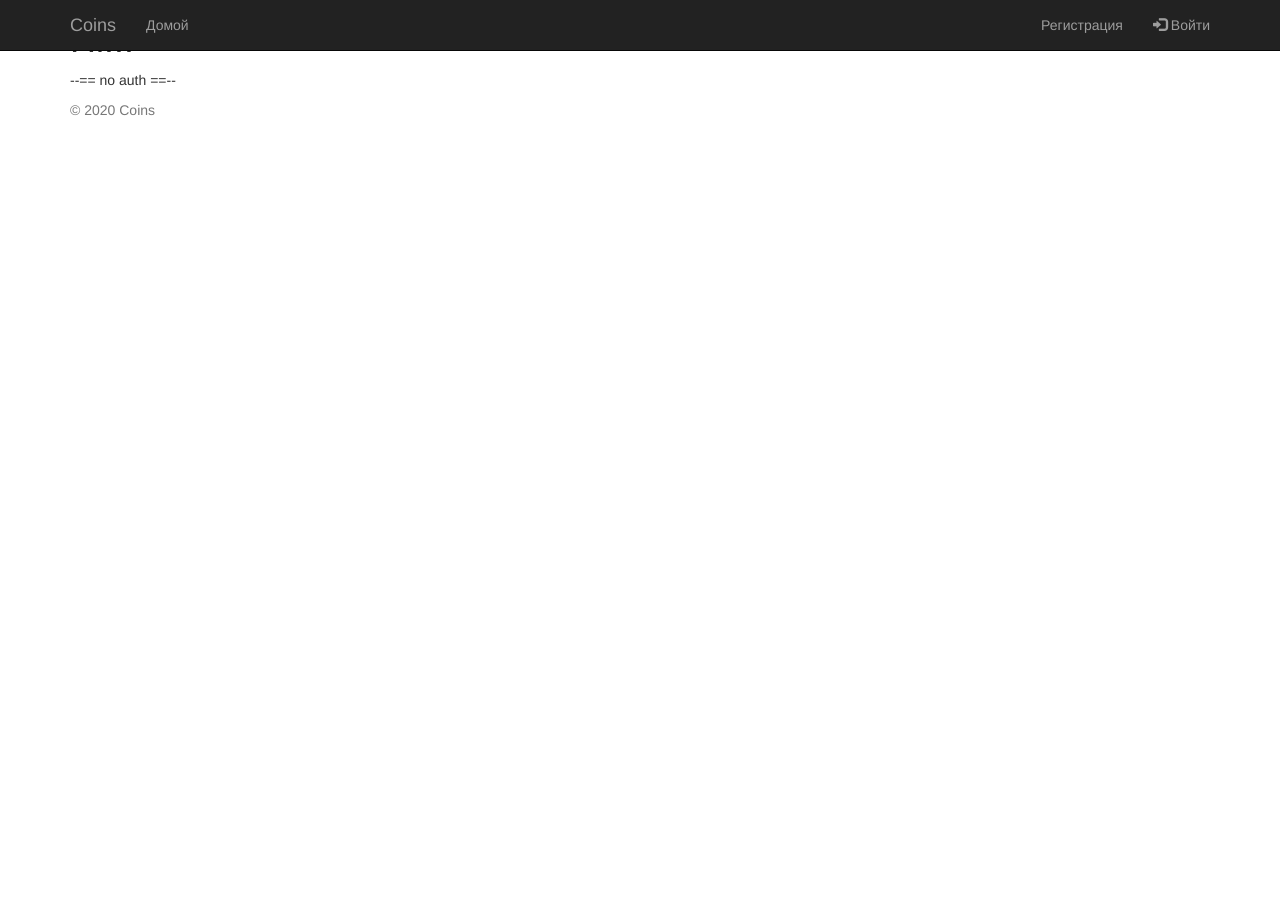
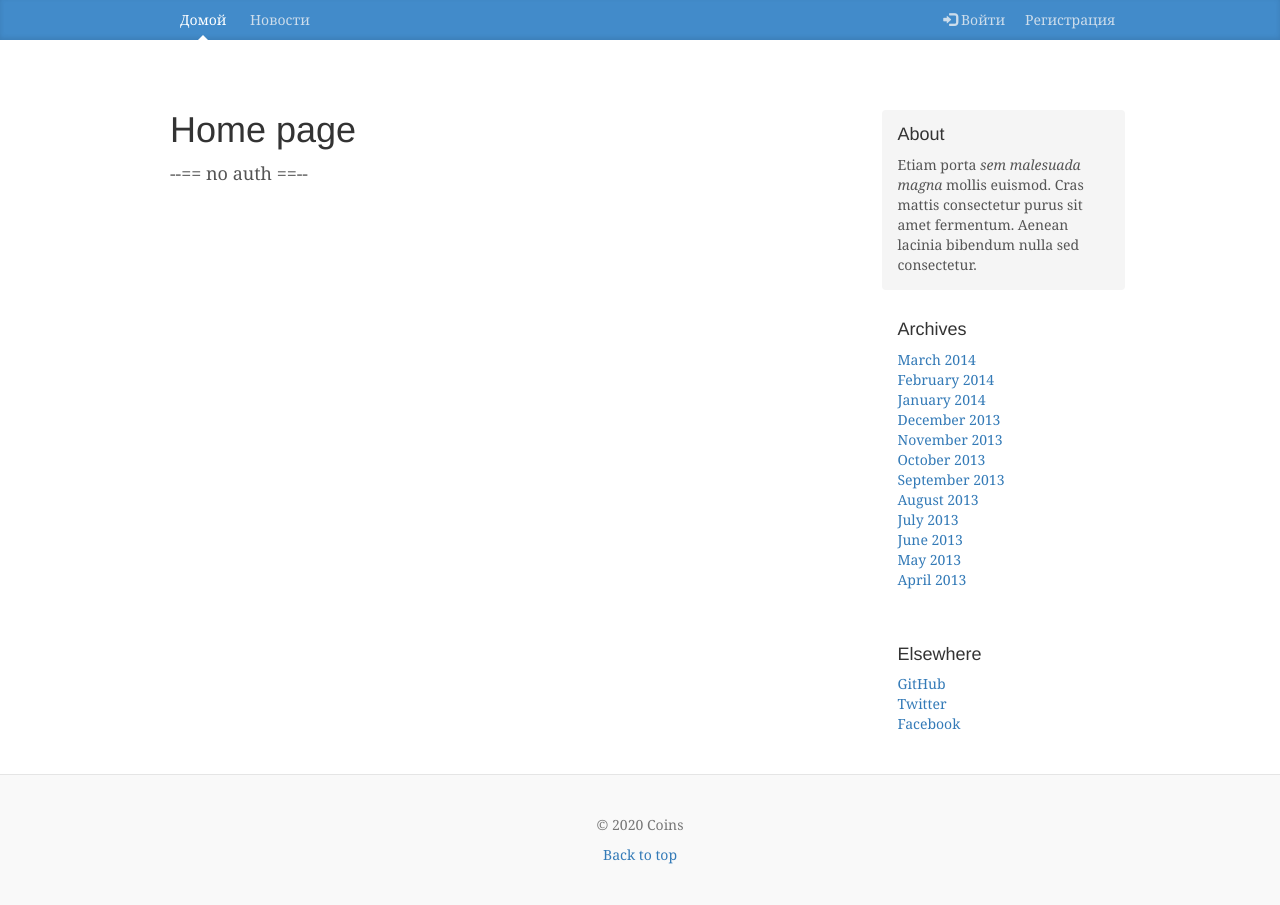
Before and after one commit to sevg78/flask_tmp, a Flask app: page / in a window 1280 px wide. Before the commit the page ends 116 px from the top, so only its background shows below. Run offline with Flask 2, Linux system fonts and the light colour scheme; parts of the project's set-up code (start-up, migrations or seed data) failed here and were passed over; some libraries are stand-ins or nearby versions.

Commit message:
24-11-2020

```diff
--- a/app/models.py
+++ b/app/models.py
@@ -140,6 +140,9 @@ class AnonymousUser(AnonymousUserMixin):
         return False
 
 
+login_manager.anonymous_user = AnonymousUser
+
+
 class Post(db.Model):
     __tablename__ = 'post'
     id = db.Column(db.Integer, primary_key=True)
@@ -175,8 +178,6 @@ class Tag(db.Model):
             self.slug = slugify(self.name + str(datetime.utcnow()))
 
 
-login_manager.anonymous_user = AnonymousUser
-
 
 @login_manager.user_loader
 def load_user(user_id):
--- a/app/posts/controllers.py
+++ b/app/posts/controllers.py
@@ -14,3 +14,8 @@ from flask_login import current_user
 from . . database import db
 
 module = Blueprint('posts', __name__)
+
+
+@module.route('/news')
+def news():
+    return render_template('posts/news.html')
--- /dev/null
+++ b/app/static/css/blog.css
@@ -0,0 +1,167 @@
+/*
+ * Globals
+ */
+
+ body {
+    font-family: Georgia, "Times New Roman", Times, serif;
+    color: #555;
+
+  }
+
+  h1, .h1,
+  h2, .h2,
+  h3, .h3,
+  h4, .h4,
+  h5, .h5,
+  h6, .h6 {
+    margin-top: 0;
+    font-family: "Helvetica Neue", Helvetica, Arial, sans-serif;
+    font-weight: normal;
+    color: #333;
+  }
+
+
+  /*
+   * Override Bootstrap's default container.
+   */
+
+  @media (min-width: 1200px) {
+    .container {
+      width: 970px;
+    }
+  }
+
+
+  /*
+   * Masthead for nav
+   */
+
+  .blog-masthead {
+    background-color: #428bca;
+    -webkit-box-shadow: inset 0 -2px 5px rgba(0,0,0,.1);
+            box-shadow: inset 0 -2px 5px rgba(0,0,0,.1);
+  }
+
+  /* Nav links */
+  .blog-nav-item {
+    position: relative;
+    display: inline-block;
+    padding: 10px;
+    font-weight: 500;
+    color: #cdddeb;
+  }
+  .blog-nav-item:hover,
+  .blog-nav-item:focus {
+    color: #fff;
+    text-decoration: none;
+  }
+
+  /* Active state gets a caret at the bottom */
+  .blog-nav .active {
+    color: #fff;
+  }
+  .blog-nav .active:after {
+    position: absolute;
+    bottom: 0;
+    left: 50%;
+    width: 0;
+    height: 0;
+    margin-left: -5px;
+    vertical-align: middle;
+    content: " ";
+    border-right: 5px solid transparent;
+    border-bottom: 5px solid;
+    border-left: 5px solid transparent;
+  }
+
+
+  /*
+   * Blog name and description
+   */
+
+  .blog-header {
+    padding-top: 20px;
+    padding-bottom: 20px;
+  }
+  .blog-title {
+    margin-top: 30px;
+    margin-bottom: 0;
+    font-size: 60px;
+    font-weight: normal;
+  }
+  .blog-description {
+    font-size: 20px;
+    color: #999;
+  }
+
+
+  /*
+   * Main column and sidebar layout
+   */
+
+  .blog-main {
+    font-size: 18px;
+    line-height: 1.5;
+  }
+
+  /* Sidebar modules for boxing content */
+  .sidebar-module {
+    padding: 15px;
+    margin: 0 -15px 15px;
+  }
+  .sidebar-module-inset {
+    padding: 15px;
+    background-color: #f5f5f5;
+    border-radius: 4px;
+  }
+  .sidebar-module-inset p:last-child,
+  .sidebar-module-inset ul:last-child,
+  .sidebar-module-inset ol:last-child {
+    margin-bottom: 0;
+  }
+
+
+  /* Pagination */
+  .pager {
+    margin-bottom: 60px;
+    text-align: left;
+  }
+  .pager > li > a {
+    width: 140px;
+    padding: 10px 20px;
+    text-align: center;
+    border-radius: 30px;
+  }
+
+
+  /*
+   * Blog posts
+   */
+
+  .blog-post {
+    margin-bottom: 60px;
+  }
+  .blog-post-title {
+    margin-bottom: 5px;
+    font-size: 40px;
+  }
+  .blog-post-meta {
+    margin-bottom: 20px;
+    color: #999;
+  }
+
+
+  /*
+   * Footer
+   */
+
+  .blog-footer {
+    padding: 40px 0;
+    color: #999;
+    text-align: center;
+    background-color: #f9f9f9;
+    border-top: 1px solid #e5e5e5;
+  }
+  .blog-footer p:last-child {
+    margin-bottom: 0;
+  }
--- a/app/templates/index.html
+++ b/app/templates/index.html
@@ -3,7 +3,7 @@
 {% block content %}
 <!-- Begin page content -->
 
-    <h1 class="mt-5">Hi!!!</h1>
+    <h1 class="mt-5">Home page</h1>
     <p>--=={% if current_user.is_authenticated %}
               {{ current_user.username }}
             {% else %}
--- a/app/templates/layout.html
+++ b/app/templates/layout.html
@@ -8,61 +8,85 @@
 
 {% block styles %}
   {{super()}}
-  <link href="/static/css/global.css" rel="stylesheet">
+  <link href="/static/css/blog.css" rel="stylesheet">
 {% endblock %}
 
 {% block body %}
 
   {% block navbar %}
-    <nav class="navbar navbar-inverse navbar-fixed-top">
-      <div class="container">
-        <div class="navbar-header">
-          <button type="button" class="navbar-toggle collapsed" data-toggle="collapse" data-target="#navbar" aria-expanded="false" aria-controls="navbar">
-            <span class="sr-only">Toggle navigation</span>
-            <span class="icon-bar"></span>
-            <span class="icon-bar"></span>
-            <span class="icon-bar"></span>
-          </button>
-          <a class="navbar-brand" href="/">{{ config.get('APP_NAME')  }}</a>
-        </div>
-        <div id="navbar" class="collapse navbar-collapse">
-          <ul class="nav navbar-nav">
-            <li><a href="{{ url_for('users.index') }}">Домой</a></li>
-          </ul>
-          <ul class="nav navbar-nav navbar-right">
+  <div class="blog-masthead">
+    <div class="container">
+    <nav class="blog-nav">
+            <a class="blog-nav-item active" href="{{ url_for('users.index') }}">Домой</a>
+            <a class="blog-nav-item" href="{{ url_for('posts.news') }}">Новости</a>
             {% if current_user.is_authenticated %}
-				<li class="dropdown">
-                    <a href="#" class="dropdown-toggle" data-toggle="dropdown">
-                        <img src="{{ current_user.gravatar(size=18) }}">
-                        {{ current_user.username }} <b class="caret"></b>
-                    </a>
-                    <ul class="dropdown-menu">
-                        <li><a href="{{ url_for('users.user', username=current_user.username) }}">Профиль</a></li>
-                        <li><a href="{{ url_for('users.logout') }}">Выйти</a></li>
-                    </ul>
-                </li>
+            <a class="blog-nav-item navbar-right" href="{{ url_for('users.user', username=current_user.username) }}">
+                  <img src="{{ current_user.gravatar(size=18) }}">
+                  {{ current_user.username }} <b class="caret"></b>
+                </a>
+            <a class="blog-nav-item navbar-right" href="{{ url_for('users.logout') }}">Выйти</a>
             {% else %}
-              <li><a href="{{ url_for('users.reg') }}">Регистрация</a></li>
-              <li><a href="{{ url_for('users.log') }}"><span class="glyphicon glyphicon-log-in"></span>  Войти</a></li>
+            <a class="blog-nav-item navbar-right" href="{{ url_for('users.reg') }}">Регистрация</a>
+            <a class="blog-nav-item navbar-right" href="{{ url_for('users.log') }}"><span class="glyphicon glyphicon-log-in"></span>  Войти</a>
             {% endif %}
-          </ul>
           {% if current_user.is_authenticated %}
-
-              <a  class="btn btn-danger navbar-btn"href="{{ url_for('admin.index') }}">Админ</a>
-
+                {% if current_user.is_administrator() %}
+              <a class="blog-nav-item navbar-right" style="color: rgb(255, 0, 0)" href="{{ url_for('admin.index') }}">Админ</a>
+                {% endif %}
           {% endif %}
-
-        </div><!--/.nav-collapse -->
-      </div>
     </nav>
-
+  </div>
+  </div>
   {% endblock %}
 
   <div class="container">
-    <div id="main-div" class="with-margins">
 
-      {% import "bootstrap/utils.html" as utils %} {{ utils.flashed_messages(dismissible=True, container=False) }}
+    {% import "bootstrap/utils.html" as utils %} {{ utils.flashed_messages(dismissible=True, container=False) }}
+
+    <div class="blog-header">
+      <h1 class="blog-title"></h1>
+      <p class="lead blog-description"></p>
+    </div>
+
+    <div class="row">
+      <div class="col-sm-8 blog-main">
+
       {% block content %}{% endblock %}
+
+      </div>
+
+      <div class="col-sm-3 col-sm-offset-1 blog-sidebar">
+        <div class="sidebar-module sidebar-module-inset">
+          <h4>About</h4>
+          <p>Etiam porta <em>sem malesuada magna</em> mollis euismod. Cras mattis consectetur purus sit amet fermentum. Aenean lacinia bibendum nulla sed consectetur.</p>
+        </div>
+        <div class="sidebar-module">
+          <h4>Archives</h4>
+          <ol class="list-unstyled">
+            <li><a href="#">March 2014</a></li>
+            <li><a href="#">February 2014</a></li>
+            <li><a href="#">January 2014</a></li>
+            <li><a href="#">December 2013</a></li>
+            <li><a href="#">November 2013</a></li>
+            <li><a href="#">October 2013</a></li>
+            <li><a href="#">September 2013</a></li>
+            <li><a href="#">August 2013</a></li>
+            <li><a href="#">July 2013</a></li>
+            <li><a href="#">June 2013</a></li>
+            <li><a href="#">May 2013</a></li>
+            <li><a href="#">April 2013</a></li>
+          </ol>
+        </div>
+        <div class="sidebar-module">
+          <h4>Elsewhere</h4>
+          <ol class="list-unstyled">
+            <li><a href="#">GitHub</a></li>
+            <li><a href="#">Twitter</a></li>
+            <li><a href="#">Facebook</a></li>
+          </ol>
+        </div>
+      </div><!-- /.blog-sidebar -->
+
 
     </div>
   </div>
@@ -77,10 +101,11 @@
 </div>
 <!-- End Dynamic Modal -->
 
-  <footer class="footer">
-    <div class="container">
+  <footer class="blog-footer">
       <p class="text-muted">&copy; <script type="text/javascript">var mdate = new Date(); document.write(mdate.getFullYear());</script> {{ config.get('APP_NAME')  }} </p>
-    </div>
+      <p>
+        <a href="#">Back to top</a>
+      </p>
   </footer>
 
 {% block scripts %}
```
Also changed, not shown: app/templates/posts/news.html (added, +34 -0 lines).
